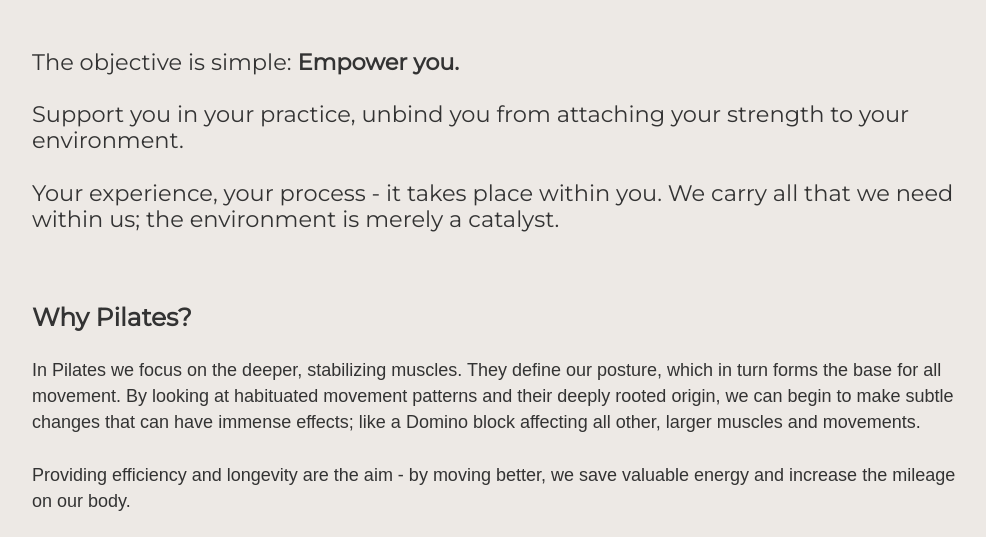
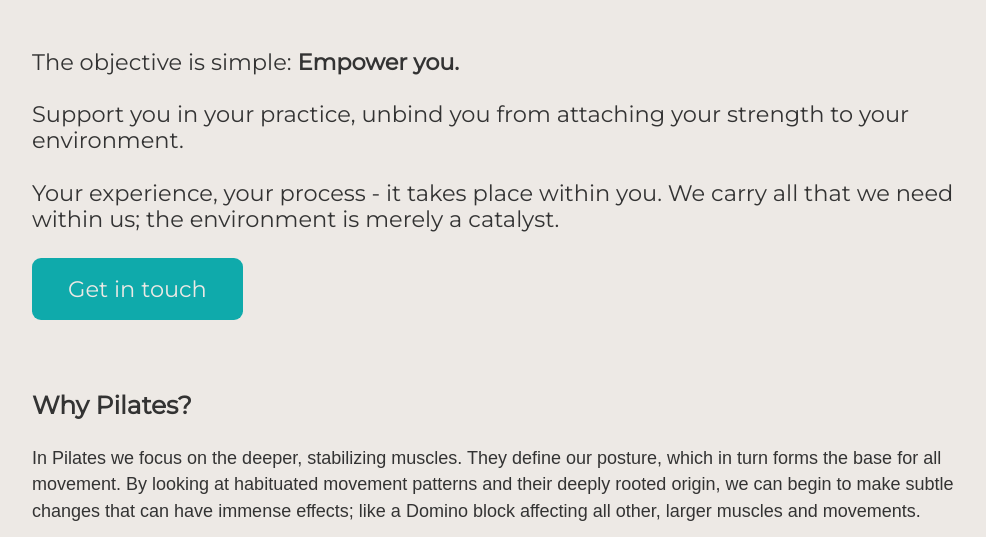
Before and after one commit to kvdenden/nomad-pilates, a Gatsby site: page / in a window 1280 px wide. Shown: the part 197-734 px from the top of the page, without its empty margins (146-1132 px from the left). Built offline with nearby package versions, Linux system fonts and the light colour scheme; Gatsby itself is replaced by a stand-in of ours; a web font is replaced by a local one.

Commit message:
Add contact button.

```diff
--- a/src/pages/index.js
+++ b/src/pages/index.js
@@ -49,6 +49,16 @@ const IndexPage = ({ data }) => {
         <p>
           Your experience, your process - it takes place within you. We carry
           all that we need within us; the environment is merely a catalyst.
+        </p>
+        <p>
+          <a
+            href="mailto:julie@nomadpilates.online"
+            target="_blank"
+            rel="noopener noreferrer"
+            className="button"
+          >
+            Get in touch
+          </a>
         </p>
       </div>
       <div id="why-pilates">
--- a/src/style.scss
+++ b/src/style.scss
@@ -19,6 +19,23 @@ h1.title {
 
 h2.subheader {
   color: #0faaab;
+}
+
+.button {
+  font-family: "Montserrat", sans-serif;
+  text-decoration: none;
+  display: inline-block;
+  background-color: #0faaab;
+  color: #ede9e5;
+  padding: 1rem 2rem;
+  transition: 0.5s all;
+  border-radius: 0.5rem;
+  &:hover,
+  &:active,
+  &:focus {
+    background-color: darken(#0faaab, 10%);
+    color: white;
+  }
 }
 
 .lead {
```
